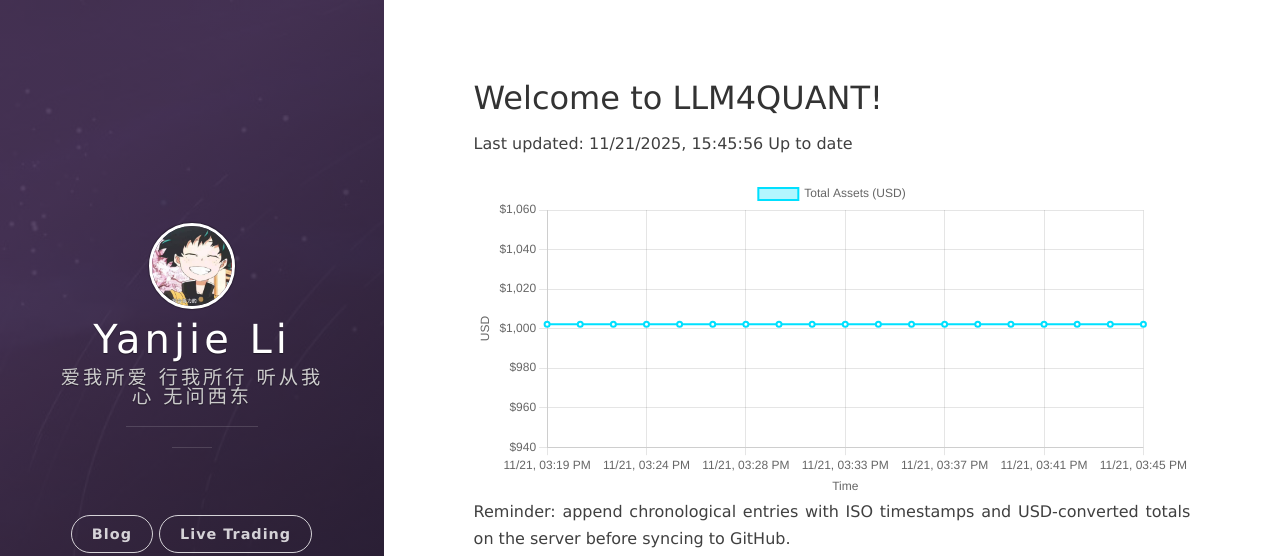
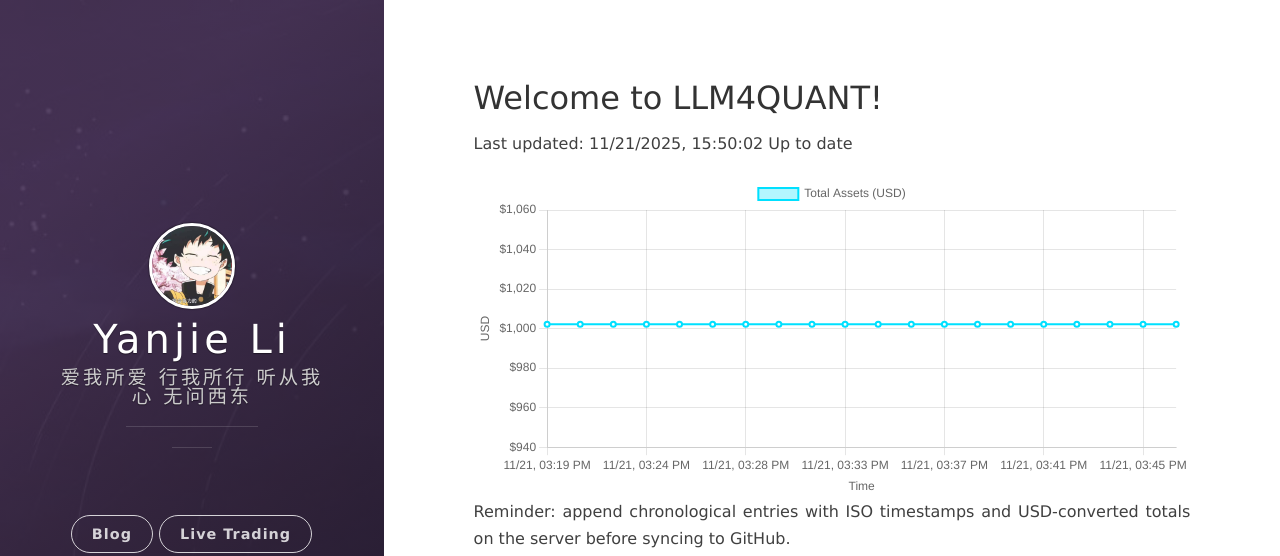
Before and after one commit to leeyegy/leeyegy.github.io, a Jekyll site: the page built from live-trading.html, in a window 1280 px wide. Shown: the top 556 px of the page. Built offline with Jekyll 4.4.1, drawn with Linux system fonts in a browser that asks for light colours; nearby versions of some CDN libraries.

Commit message:
AccountMonitor: update balance history 2025-11-21T23:50:02+08:00

```diff
--- a/assets/data/binance/balance-history.json
+++ b/assets/data/binance/balance-history.json
@@ -1,5 +1,5 @@
 {
-  "generatedAt": "2025-11-21T23:45:56+08:00",
+  "generatedAt": "2025-11-21T23:50:02+08:00",
   "asset": "total_usd_value",
   "history": [
     {
@@ -77,6 +77,10 @@
     {
       "timestamp": "2025-11-21T23:45:56+08:00",
       "totalUsd": 1002.16734911
+    },
+    {
+      "timestamp": "2025-11-21T23:50:02+08:00",
+      "totalUsd": 1002.16734911
     }
   ]
 }
```
